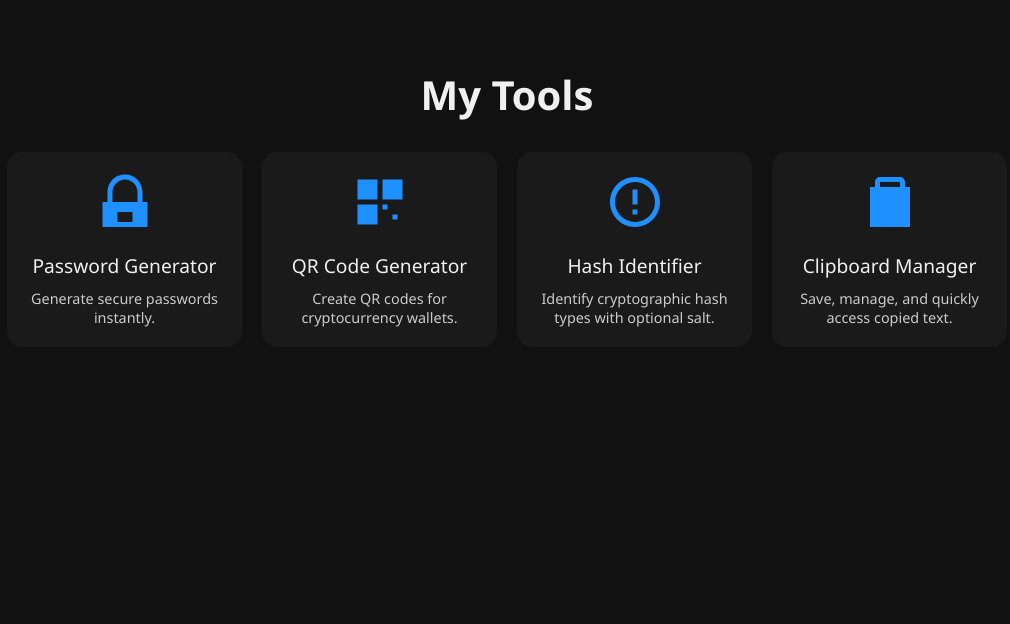
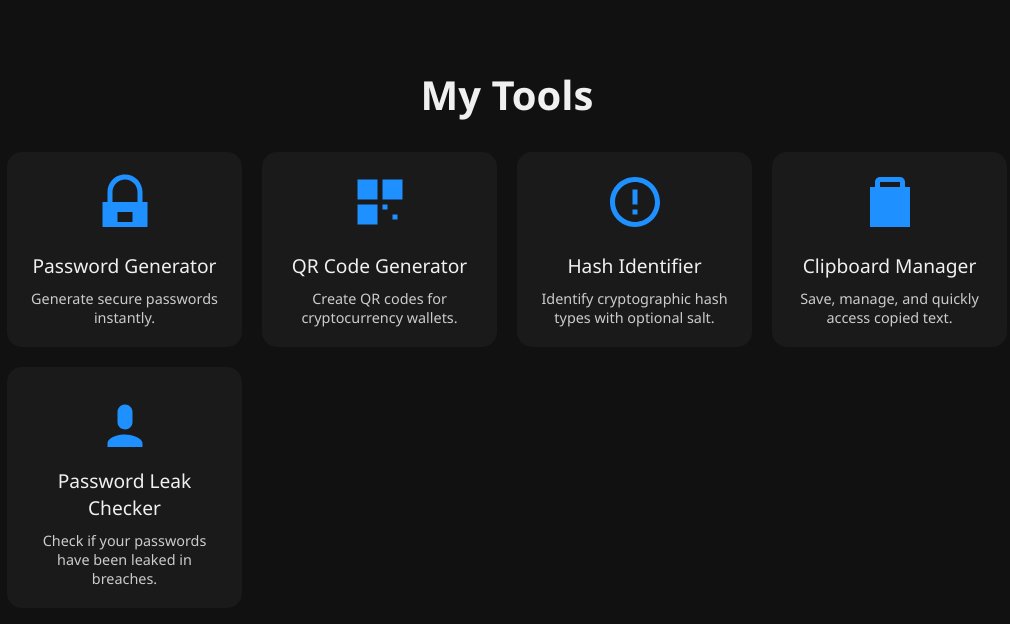
Before and after one commit to edwinyaboy/useful-tools, a plain HTML site: page index.html in a window 1280 px wide. Shown: the whole page, without its empty margins (133-1143 px from the left). Drawn offline with Linux system fonts and the light colour scheme.

Commit message:
Update index.html

```diff
--- a/index.html
+++ b/index.html
@@ -116,7 +116,6 @@
     <div class="tool-description">Identify cryptographic hash types with optional salt.</div>
   </a>
 
-  <!-- New Clipboard Manager Tool -->
   <a href="https://edwinyaboy.github.io/clipboard-manager/" class="tool-card">
     <svg class="tool-icon" xmlns="http://www.w3.org/2000/svg" viewBox="0 0 24 24">
       <path d="M16 2H8c-1.1 0-2 .9-2 2v2H4v16h16V6h-2V4c0-1.1-.9-2-2-2zm0 2v2H8V4h8zm-1 6H9v2h6v-2zm0 4H9v2h6v-2z"/>
@@ -124,6 +123,15 @@
     <div class="tool-title">Clipboard Manager</div>
     <div class="tool-description">Save, manage, and quickly access copied text.</div>
   </a>
+
+  <!-- New Password Leak Checker Tool -->
+  <a href="https://edwinyaboy.github.io/password-checker/" class="tool-card">
+    <svg class="tool-icon" xmlns="http://www.w3.org/2000/svg" viewBox="0 0 24 24">
+      <path d="M12 17c1.66 0 3-1.34 3-3v-4c0-1.66-1.34-3-3-3s-3 1.34-3 3v4c0 1.66 1.34 3 3 3zm0 2c-2.33 0-7 1.17-7 3.5V24h14v-1.5c0-2.33-4.67-3.5-7-3.5z"/>
+    </svg>
+    <div class="tool-title">Password Leak Checker</div>
+    <div class="tool-description">Check if your passwords have been leaked in breaches.</div>
+  </a>
 </div>
 
 </body>
```
